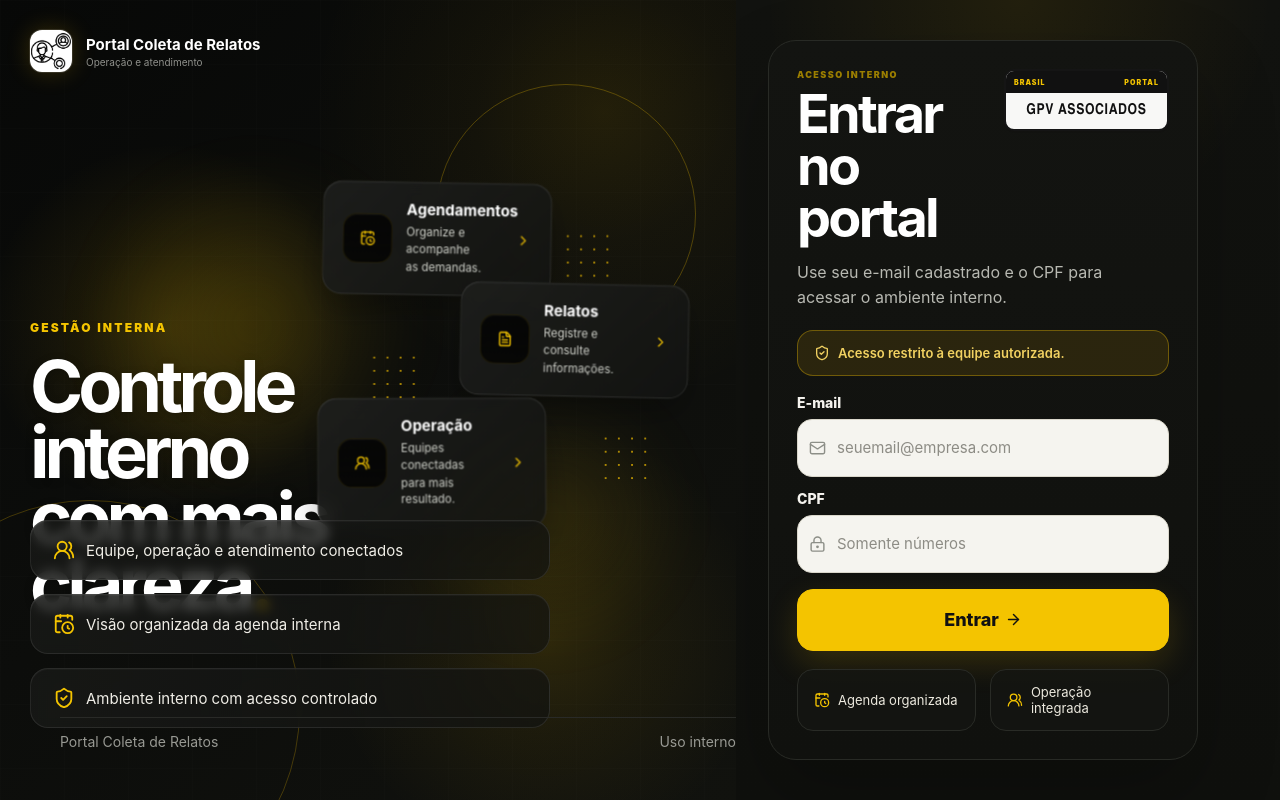
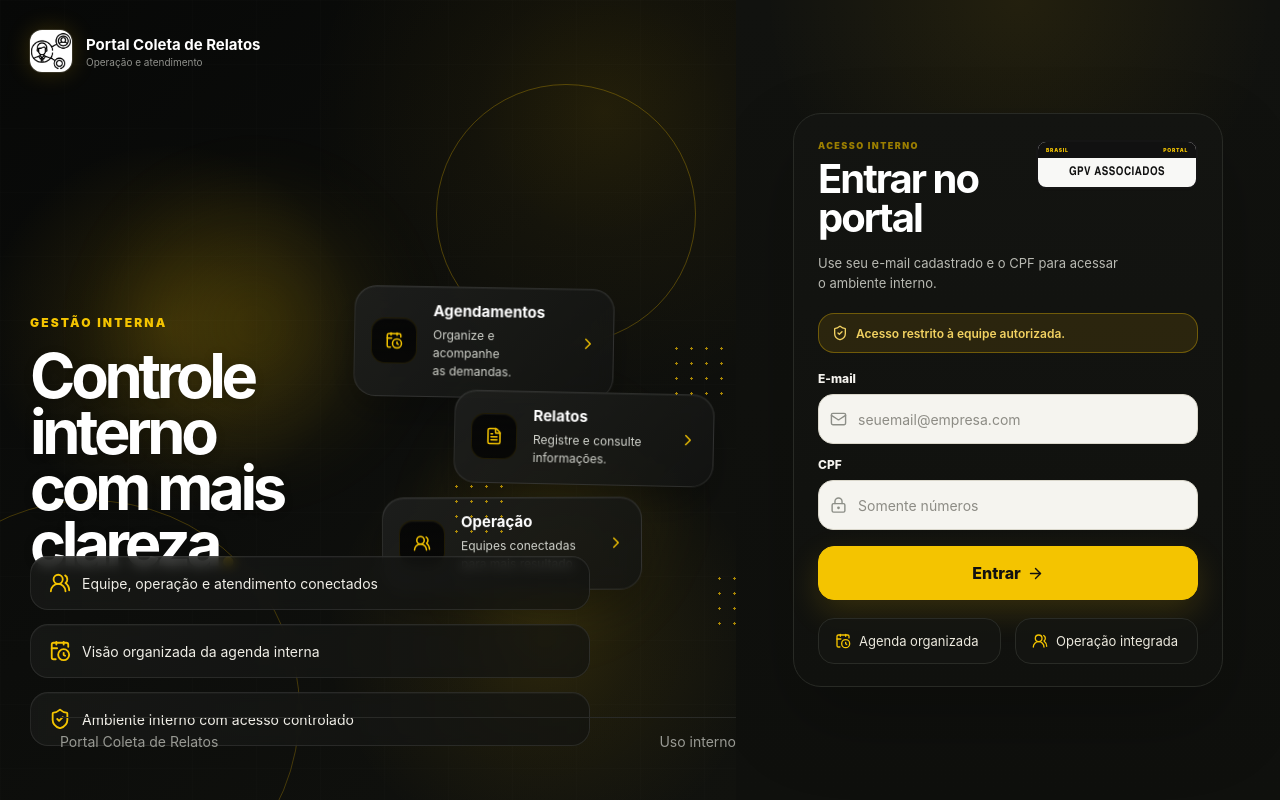
Before and after one commit to pedrohenriquefsdev-never-give-up/Coleta-de-Relatos-Agendamento, a Next.js app: page /login in a window 1280 px wide. Built offline with nearby package versions, Linux system fonts and the light colour scheme; no server answers.

Commit message:
Add files via upload

```diff
--- a/app/globals.css
+++ b/app/globals.css
@@ -371,3 +371,230 @@
   .v17-login-card .login-card-topline h2{font-size:42px;max-width:none}
   .v17-login-card{padding:24px 20px 20px}
 }
+
+
+/* V1.8 responsive fidelity correction */
+.v18-hero-grid{
+  position:relative;
+  z-index:1;
+  display:grid;
+  grid-template-columns:minmax(330px,.92fr) minmax(300px,1.08fr);
+  gap:34px;
+  align-items:center;
+  margin-top:82px;
+  padding-right:8px;
+}
+.v18-copy-block{
+  margin-top:0!important;
+  max-width:none;
+}
+.v18-copy-block h1{
+  font-size:clamp(58px,5.15vw,78px)!important;
+  line-height:.91!important;
+  max-width:500px!important;
+  margin:0!important;
+}
+.v18-microcards{
+  position:relative!important;
+  top:auto!important;
+  right:auto!important;
+  width:100%!important;
+  min-height:330px!important;
+  transform:none!important;
+  margin:0!important;
+}
+.v18-microcard{
+  width:min(285px,82%)!important;
+  padding:18px 18px!important;
+}
+.v18-microcard.card-a{
+  top:0!important;
+  left:0!important;
+}
+.v18-microcard.card-b{
+  top:105px!important;
+  left:120px!important;
+}
+.v18-microcard.card-c{
+  top:220px!important;
+  left:28px!important;
+}
+.v18-microcard strong{font-size:15px!important}
+.v18-microcard small{font-size:12px!important}
+.v18-microcard .micro-icon{
+  width:46px!important;
+  height:46px!important;
+  border-radius:14px!important;
+}
+.v18-feature-stack{
+  left:30px!important;
+  bottom:64px!important;
+  width:min(585px,calc(100% - 60px))!important;
+  max-width:none!important;
+}
+.v18-feature-stack>div{
+  padding:15px 18px!important;
+}
+.v18-feature-stack>div span{
+  font-size:14px!important;
+}
+.v18-panel{
+  padding:20px 22px!important;
+}
+.v18-panel .login-panel-wrap{
+  width:min(430px,100%)!important;
+}
+.v18-login-card{
+  width:100%!important;
+  padding:26px 24px 22px!important;
+  border-radius:28px!important;
+}
+.v18-login-card .login-card-topline h2{
+  font-size:40px!important;
+  line-height:.98!important;
+  max-width:190px!important;
+}
+.v18-login-card .login-intro{
+  font-size:13px!important;
+  max-width:300px!important;
+}
+.v18-login-card .login-tip.clean{
+  padding:11px 13px!important;
+  font-size:12px!important;
+}
+.v18-login-card .field label{
+  font-size:12px!important;
+}
+.v18-login-card .input{
+  min-height:50px!important;
+  font-size:14px!important;
+}
+.v18-login-card .btn.primary{
+  min-height:54px!important;
+  font-size:16px!important;
+}
+.v18-login-card .vehicle-plate.wide{
+  width:162px!important;
+}
+.v18-login-card .vehicle-plate.wide.long .plate-value{
+  font-size:12px!important;
+  padding:8px 5px 9px!important;
+}
+.v18-login-card .plate-top{
+  font-size:5px!important;
+  height:16px!important;
+}
+.v18-login-mini-features>div{
+  padding:11px 12px!important;
+  font-size:11px!important;
+}
+.v18-footer{
+  font-size:11px!important;
+}
+@media(max-width:1500px){
+  .v18-hero-grid{
+    grid-template-columns:minmax(300px,.9fr) minmax(290px,1.1fr);
+    gap:24px;
+    margin-top:68px;
+  }
+  .v18-copy-block h1{
+    font-size:clamp(54px,4.8vw,70px)!important;
+  }
+  .v18-microcards{
+    min-height:310px!important;
+  }
+  .v18-microcard{
+    width:min(260px,80%)!important;
+    padding:16px!important;
+  }
+  .v18-microcard.card-b{left:100px!important}
+  .v18-microcard.card-c{top:210px!important}
+  .v18-feature-stack{
+    bottom:54px!important;
+    width:min(560px,calc(100% - 60px))!important;
+  }
+}
+@media(max-height:780px) and (min-width:981px){
+  .v18-hero-grid{
+    margin-top:46px;
+    gap:20px;
+  }
+  .v18-copy-block h1{
+    font-size:clamp(50px,4.4vw,62px)!important;
+  }
+  .v18-microcards{
+    min-height:275px!important;
+  }
+  .v18-microcard{
+    width:min(245px,78%)!important;
+    padding:14px!important;
+  }
+  .v18-microcard.card-b{
+    top:92px!important;
+    left:86px!important;
+  }
+  .v18-microcard.card-c{
+    top:184px!important;
+    left:20px!important;
+  }
+  .v18-microcard strong{font-size:14px!important}
+  .v18-microcard small{font-size:11px!important}
+  .v18-microcard .micro-icon{
+    width:42px!important;
+    height:42px!important;
+  }
+  .v18-feature-stack{
+    bottom:46px!important;
+    gap:9px!important;
+  }
+  .v18-feature-stack>div{
+    padding:12px 16px!important;
+  }
+  .v18-feature-stack>div span{
+    font-size:13px!important;
+  }
+  .v18-login-card{
+    padding:22px 22px 18px!important;
+  }
+  .v18-login-card .login-card-topline h2{
+    font-size:36px!important;
+  }
+  .v18-login-card .login-intro{
+    margin-bottom:14px!important;
+  }
+  .v18-login-card .login-tip.clean{
+    margin-bottom:14px!important;
+  }
+  .v18-login-card .input{
+    min-height:46px!important;
+  }
+  .v18-login-card .btn.primary{
+    min-height:50px!important;
+  }
+  .v18-login-mini-features{
+    margin-top:12px!important;
+  }
+}
+@media(max-width:1180px){
+  .v18-hero-grid{
+    display:block;
+    margin-top:54px;
+  }
+  .v18-microcards{
+    display:grid!important;
+    min-height:0!important;
+    margin-top:28px!important;
+  }
+  .v18-microcard{
+    width:100%!important;
+    position:relative!important;
+    left:auto!important;
+    top:auto!important;
+    transform:none!important;
+  }
+  .v18-feature-stack{
+    position:static!important;
+    width:100%!important;
+    margin-top:26px!important;
+  }
+}
--- a/app/login/page.tsx
+++ b/app/login/page.tsx
@@ -30,7 +30,7 @@ function LoginForm() {
   }
 
   return (
-    <div className="login-card minimal gpv-clean v17-login-card">
+    <div className="login-card minimal gpv-clean v17-login-card v18-login-card">
       <div className="login-card-topline">
         <div>
           <div className="login-kicker">ACESSO INTERNO</div>
@@ -97,13 +97,14 @@ export default function LoginPage() {
           </div>
         </div>
 
-        <div className="v15-copy-block v17-copy-block">
+        <div className="v18-hero-grid">
+          <div className="v15-copy-block v17-copy-block v18-copy-block">
             <span className="clean-eyebrow">GESTÃO INTERNA</span>
             <h1>Controle interno<br/>com mais<br/>clareza<span className="headline-dot">.</span></h1>
           </div>
 
-        <div className="v16-microcards v17-microcards" aria-hidden="true">
-          <div className="v16-microcard v17-microcard card-a">
+          <div className="v16-microcards v17-microcards v18-microcards" aria-hidden="true">
+            <div className="v16-microcard v17-microcard v18-microcard card-a">
               <span className="micro-icon"><CalendarClock size={18} /></span>
               <div className="micro-content">
                 <strong>Agendamentos</strong>
@@ -111,7 +112,7 @@ export default function LoginPage() {
               </div>
               <span className="micro-arrow"><ChevronRight size={18} /></span>
             </div>
-          <div className="v16-microcard v17-microcard card-b">
+            <div className="v16-microcard v17-microcard v18-microcard card-b">
               <span className="micro-icon"><FileText size={18} /></span>
               <div className="micro-content">
                 <strong>Relatos</strong>
@@ -119,7 +120,7 @@ export default function LoginPage() {
               </div>
               <span className="micro-arrow"><ChevronRight size={18} /></span>
             </div>
-          <div className="v16-microcard v17-microcard card-c">
+            <div className="v16-microcard v17-microcard v18-microcard card-c">
               <span className="micro-icon"><UsersRound size={18} /></span>
               <div className="micro-content">
                 <strong>Operação</strong>
@@ -131,8 +132,9 @@ export default function LoginPage() {
             <div className="dot-cluster cluster-b" />
             <div className="dot-cluster cluster-c" />
           </div>
+        </div>
 
-        <div className="v15-feature-stack v17-feature-stack">
+        <div className="v15-feature-stack v17-feature-stack v18-feature-stack">
           <div><UsersRound size={16} /><span>Equipe, operação e atendimento conectados</span></div>
           <div><CalendarClock size={16} /><span>Visão organizada da agenda interna</span></div>
           <div><ShieldCheck size={16} /><span>Ambiente interno com acesso controlado</span></div>
@@ -144,7 +146,7 @@ export default function LoginPage() {
         </div>
       </section>
 
-      <section className="login-panel clean-panel v15-panel v17-panel">
+      <section className="login-panel clean-panel v15-panel v17-panel v18-panel">
         <div className="login-panel-wrap clean-wrap">
           <Suspense fallback={<div className="spinner" />}>
             <LoginForm />
--- a/package.json
+++ b/package.json
@@ -1,6 +1,6 @@
 {
   "name": "portal-coleta-relatos",
-  "version": "1.7.0",
+  "version": "1.8.0",
   "private": true,
   "scripts": {
     "dev": "next dev",
```
Lines whose indentation alone changed are shown as unchanged.
